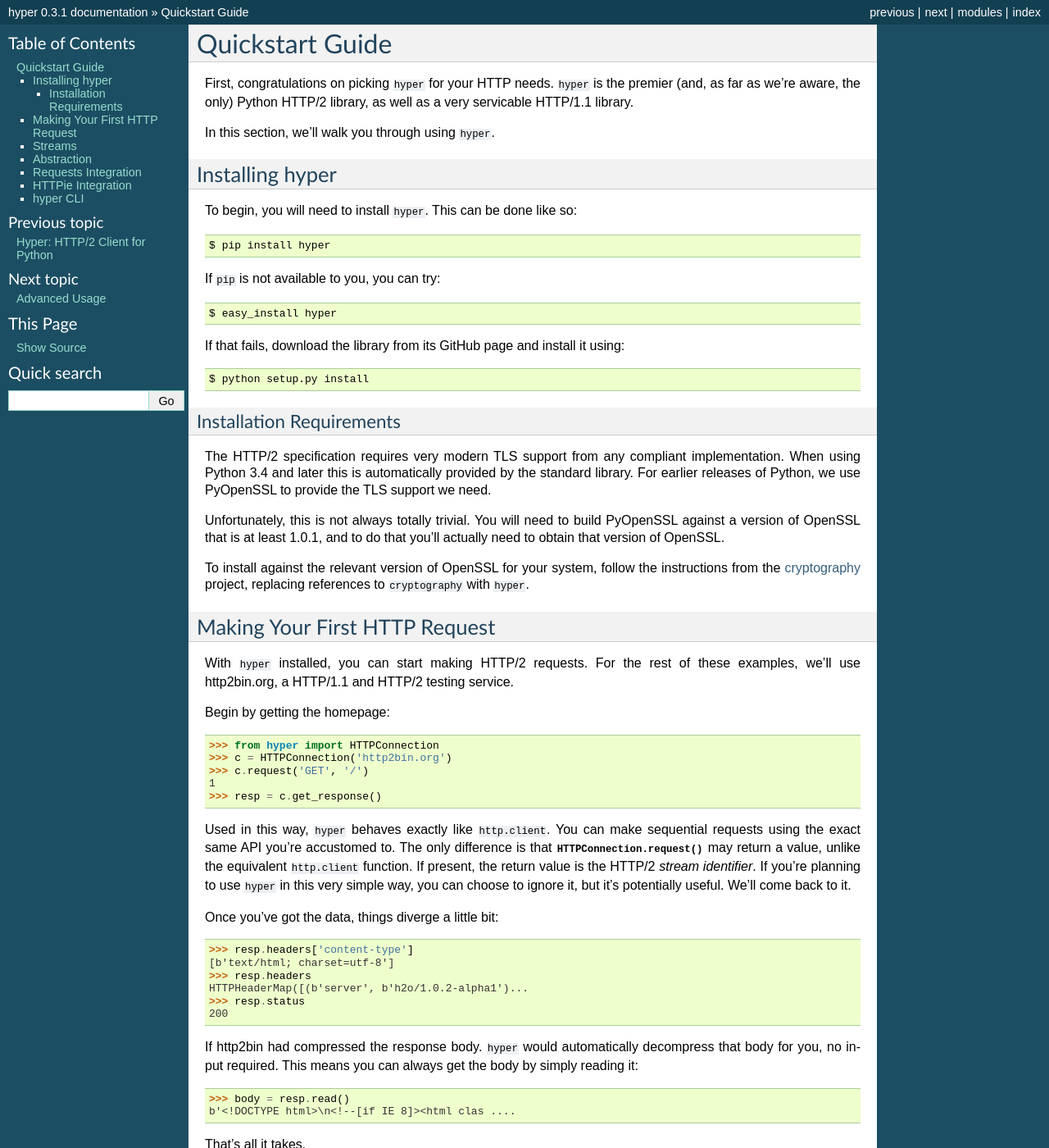
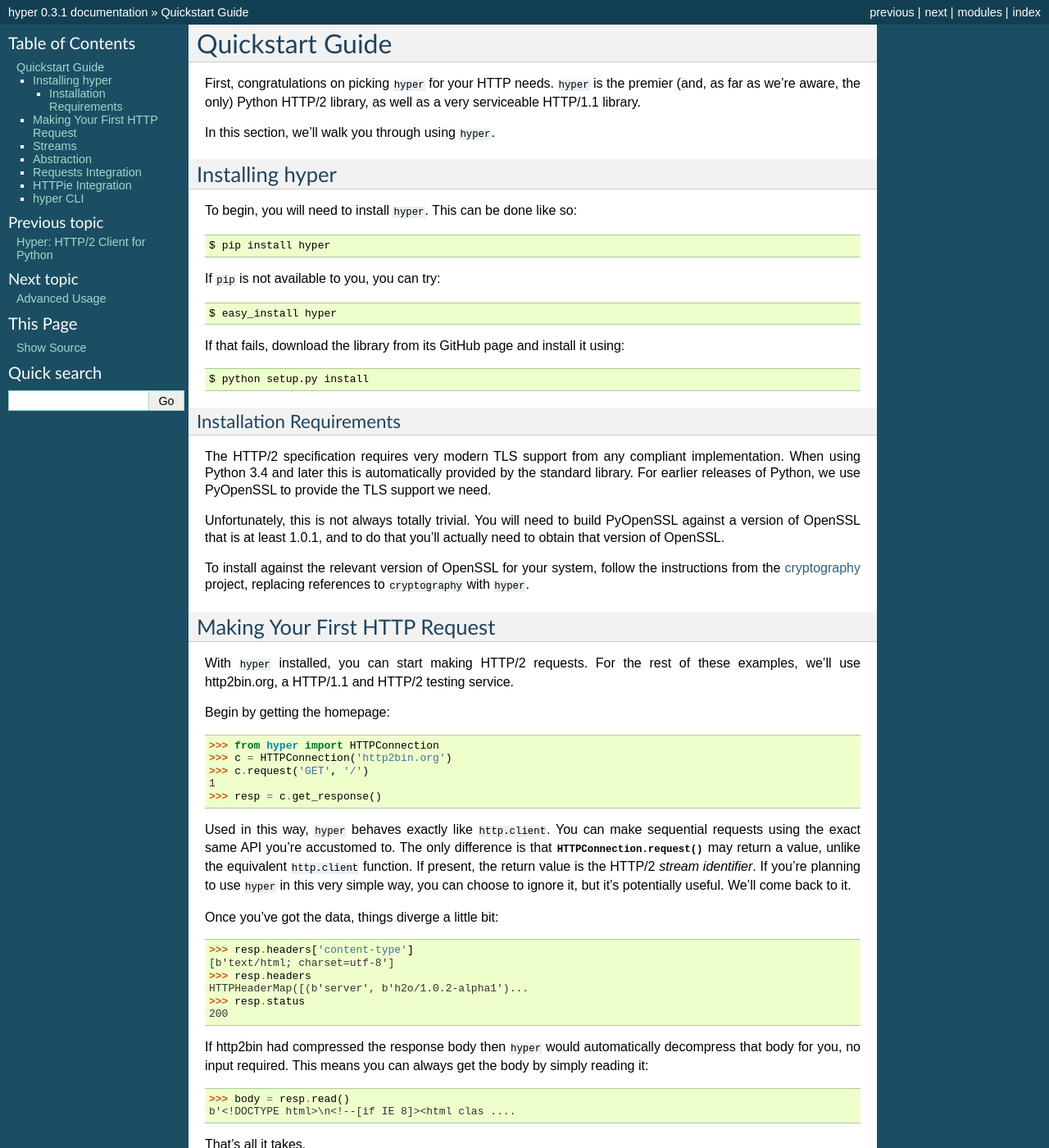
Before and after one commit to python-hyper/hyper, a Sphinx documentation site: the page built from docs/source/quickstart.rst, in a window 1280 px wide and 1400 px high. Shown: the whole window at 82% size. Built offline with Sphinx 7.4.7, drawn with Linux system fonts in a browser that asks for light colours.

Commit message:
Fix minor spelling errors from the documentation

```diff
--- a/docs/source/faq.rst
+++ b/docs/source/faq.rst
@@ -15,7 +15,7 @@
 What version of the HTTP/2 specification does ``hyper`` support?
 ----------------------------------------------------------------
 
-``hyper`` suports the final version of the HTTP/2 draft specification. It also
+``hyper`` supports the final version of the HTTP/2 draft specification. It also
 supports versions 14, 15, and 16 of the specification. It supports the final
 version of the HPACK draft specification.
 
--- a/docs/source/quickstart.rst
+++ b/docs/source/quickstart.rst
@@ -5,7 +5,7 @@
 
 First, congratulations on picking ``hyper`` for your HTTP needs. ``hyper``
 is the premier (and, as far as we're aware, the only) Python HTTP/2 library,
-as well as a very servicable HTTP/1.1 library.
+as well as a very serviceable HTTP/1.1 library.
 
 In this section, we'll walk you through using ``hyper``.
 
@@ -80,7 +80,7 @@
     >>> resp.status
     200
 
-If http2bin had compressed the response body. ``hyper`` would automatically
+If http2bin had compressed the response body then ``hyper`` would automatically
 decompress that body for you, no input required. This means you can always get
 the body by simply reading it::
 
```
